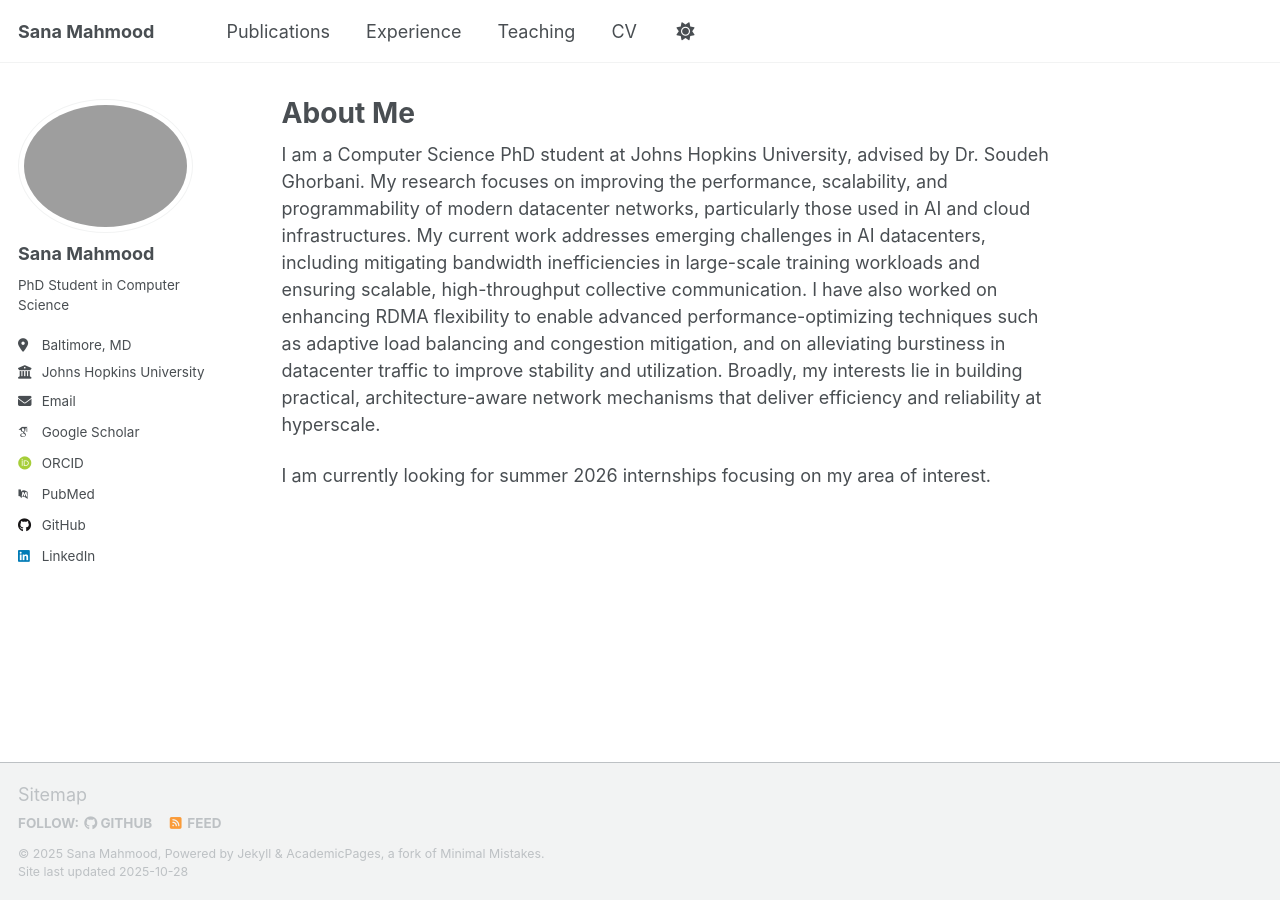
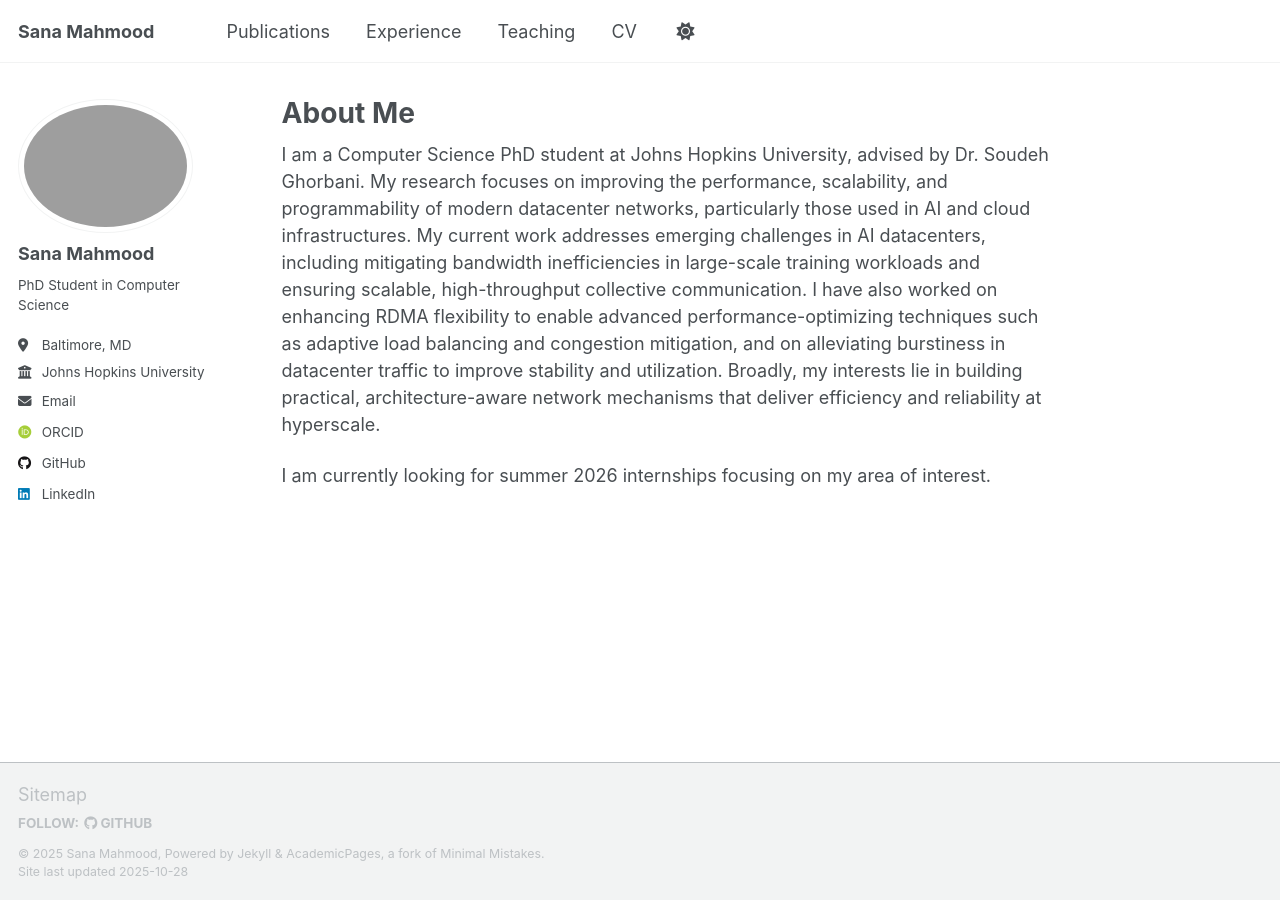
Before and after one commit to sana-mahmood/sana-mahmood.github.io, a Jekyll site: the page built from _pages/about.md, in a window 1280 px wide. Built offline with Jekyll 4.4.1, drawn with Linux system fonts in a browser that asks for light colours; some web fonts are replaced; a script that is not in the unit is left out.

```diff
--- a/_config.yml
+++ b/_config.yml
@@ -35,12 +35,12 @@ author:
   # Academic websites
   academia         : # URL
   arxiv            : # URL - Update with the correct link to your profile
-  googlescholar    : "https://scholar.google.com/citations?user=PS_CX0AAAAAJ"
+  googlescholar    : #"https://scholar.google.com/citations?user=PS_CX0AAAAAJ"
   inspire-hep      : # URL
   impactstory      : # URL
   orcid            : "https://orcid.org/yourorcidurl"
   semantic         : # URL
-  pubmed           : "https://www.ncbi.nlm.nih.gov/pubmed/?term=john+snow"
+  pubmed           : #"https://www.ncbi.nlm.nih.gov/pubmed/?term=john+snow"
   researchgate     : # URL
   scopus           : # URL
 
@@ -122,7 +122,7 @@ staticman:
       options:
         format           : "iso8601" # "iso8601" (default), "timestamp-seconds", "timestamp-milliseconds"
 atom_feed:
-  hide                   : false     # change to true to hide the RSS feed in the footer
+  hide                   : true     # change to true to hide the RSS feed in the footer
   path                   : # blank (default) uses feed.xml
 
 
```
